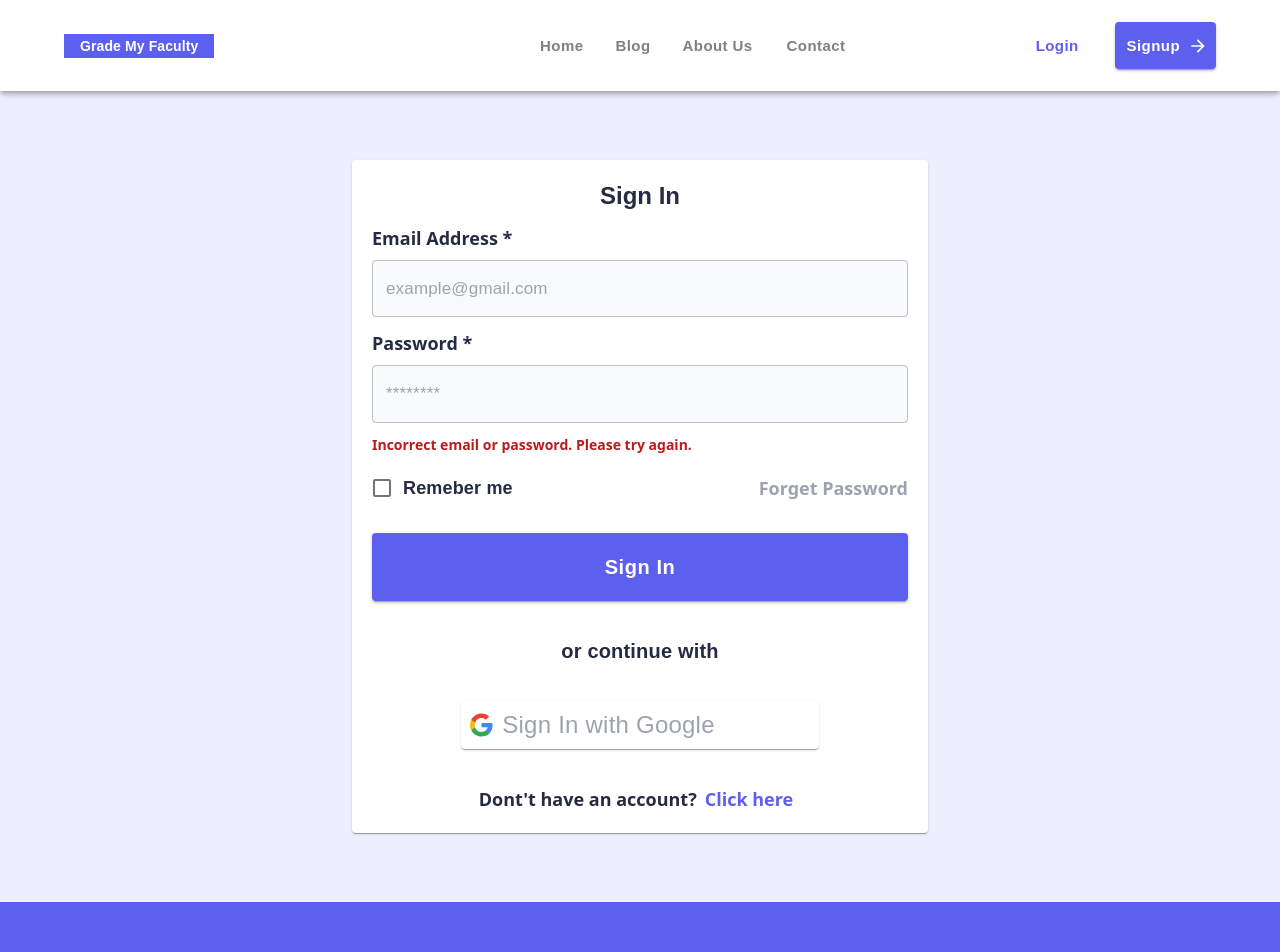
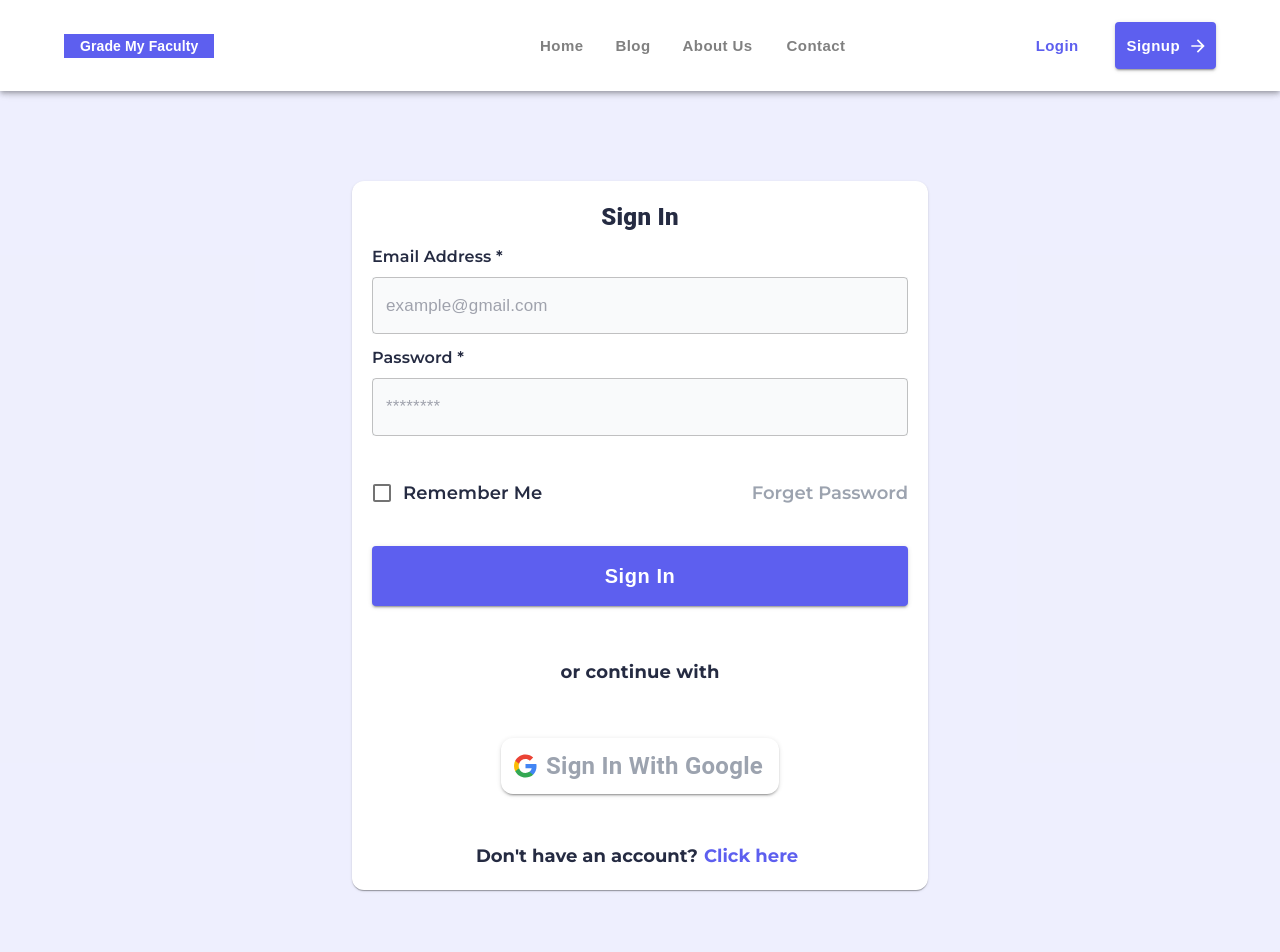
Before and after one commit to AbdulAziz0682/grade-my-faculty, a React (Create React App) app: page /login in a window 1280 px wide. Shown: the top 952 px of the page. Built offline with nearby package versions, Linux system fonts and the light colour scheme; a web font is replaced by a local one.

Commit message:
Completed styles of login screen

```diff
--- a/public/index.html
+++ b/public/index.html
@@ -13,6 +13,8 @@
     <link rel="stylesheet" href="https://use.typekit.net/oov2wcw.css">
     <link href="http://fonts.cdnfonts.com/css/century-gothic" rel="stylesheet">
     <!-- Century gothic font in above link -->
+    <link rel="preconnect" href="https://fonts.gstatic.com">
+    <link href="https://fonts.googleapis.com/css2?family=Montserrat:ital,wght@0,100;0,200;0,300;0,400;0,500;0,600;0,700;0,800;0,900;1,100;1,200;1,300;1,400;1,500;1,600;1,700;1,800;1,900&display=swap" rel="stylesheet">
     <!--
       manifest.json provides metadata used when your web app is installed on a
       user's mobile device or desktop. See https://developers.google.com/web/fundamentals/web-app-manifest/
--- a/src/components/Footer/index.jsx
+++ b/src/components/Footer/index.jsx
@@ -37,7 +37,8 @@ export default function Footer() {
             <Grid
               item
               xs={6}
-              sm={4}
+              sm={3}
+              lg={2}
               sx={{
                 display: 'flex',
                 flexDirection: 'column',
--- a/src/components/Pages/Login/index.jsx
+++ b/src/components/Pages/Login/index.jsx
@@ -17,14 +17,14 @@ import googleLogo from '../../../assets/googleLogo.svg';
 export default function Login() {
   return (
     <Grid container className="bg-pageBg flex-grow">
-      <Container className="flex items-center justify-center">
-        <Paper component="form" className="sm:w-4/6 lg:w-3/6 p-3 md:p-5">
+      <Container className="flex items-center justify-center py-3">
+        <Paper component="form" className="sm:w-4/6 lg:w-3/6 p-2 md:p-5 rounded-xl">
           <Grid container direction="column" className="gap-3">
             <Grid item>
-              <Typography variant="h3" align="center" classes={{ root: 'font-extrabold text-2xl' }}>Sign In</Typography>
+              <Typography variant="body2" align="center" classes={{ root: 'font-extrabold text-2xl' }}>Sign In</Typography>
             </Grid>
             <Grid item>
-              <div className="font-extrabold text-sm lg:text-lg">Email Address *</div>
+              <Typography variant="h6" className="font-semibold text-sm lg:text-base" style={{ fontFamily: 'montserrat' }}>Email Address *</Typography>
               <TextField
                 fullWidth
                 required
@@ -33,7 +33,7 @@ export default function Login() {
               />
             </Grid>
             <Grid item>
-              <div className="font-extrabold text-sm lg:text-lg">Password *</div>
+              <Typography variant="h6" className="font-semibold text-sm lg:text-base" style={{ fontFamily: 'montserrat' }}>Password *</Typography>
               <TextField
                 fullWidth
                 required
@@ -41,38 +41,40 @@ export default function Login() {
                 className="bg-gray-50 mt-2"
               />
             </Grid>
-            <Grid item>
-              <p className="font-extrabold text-sm text-red-700">Incorrect email or password. Please try again.</p>
+            <Grid item className="mt-3">
+              <p className="font-semibold text-sm text-red-700 hidden" style={{ fontFamily: 'montserrat' }}>Incorrect email or password. Please try again.</p>
             </Grid>
             <Grid item className="flex gap-3 justify-between items-center">
               <FormControl>
                 <FormControlLabel
                   control={<Checkbox />}
-                  label="Remeber me"
+                  label={<Typography variant="h6" className="font-semibold text-sm lg:text-lg" sx={{ fontFamily: 'montserrat' }}>Remember Me</Typography>}
                   defaultChecked
-                  classes={{
-                    label: 'font-extrabold text-sm lg:text-lg',
-                  }}
                 />
               </FormControl>
-              <p className="font-extrabold text-gray-400 text-sm lg:text-lg">Forget Password</p>
+              <p className="font-semibold text-gray-400 text-sm lg:text-lg" style={{ fontFamily: 'montserrat' }}>Forget Password</p>
             </Grid>
-            <Grid item className="my-3">
-              <Button variant="contained" className="py-5 text-xl" fullWidth>Sign In</Button>
+            <Grid item className="my-5">
+              <Button variant="contained" className="py-4 text-xl" fullWidth>Sign In</Button>
             </Grid>
-            <Grid item className="my-3">
-              <Typography className="font-extrabold text-xl" align="center">or continue with</Typography>
+            <Grid item className="my-5">
+              <Typography className="font-bold text-lg" align="center" style={{ fontFamily: 'montserrat' }}>or continue with</Typography>
             </Grid>
-            <Grid item className="mt-3 flex flex-col items-center">
-              <Paper className="flex h-12 p-2 md:w-4/6 justify-between gap-2">
-                <img src={googleLogo} alt="google" />
-                <Typography className="font-medium text-2xl text-gray-400 flex-grow">Sign In with Google</Typography>
-              </Paper>
+            <Grid item className="mt-5 flex flex-col items-center">
+              <Button
+                variant="contained"
+                className="bg-white hover:bg-white rounded-xl py-3"
+                startIcon={
+                  <img src={googleLogo} alt="google" />
+                }
+              >
+                <Typography variant="body2" className="font-semibold text-xl md:text-2xl text-gray-400">Sign In with Google</Typography>
+              </Button>
             </Grid>
-            <Grid item className="mt-6 flex justify-center">
-              <p className="font-extrabold text-sm lg:text-lg">
-                Dont&apos;t have an account?
-                <span className="text-primary mx-2">Click here</span>
+            <Grid item className="mt-9 flex justify-center">
+              <p className="font-bold text-sm lg:text-lg" style={{ fontFamily: 'montserrat' }}>
+                Don&apos;t have an account?
+                <span className="text-primary mx-1.5 cursor-pointer">Click here</span>
               </p>
             </Grid>
           </Grid>
--- a/src/routes/index.jsx
+++ b/src/routes/index.jsx
@@ -22,7 +22,7 @@ export default function App() {
           <Grid item>
             <TopBar />
           </Grid>
-          <Grid item className="flex-grow flex flex-col" sx={{ marginTop: '91px' /* MaxHeight of Topbar */ }}>
+          <Grid item className="flex-grow flex flex-col" sx={{ marginTop: '88px' /* MaxHeight of Topbar */ }}>
             <>
               <Route exact path="/">
                 <Home />
```
